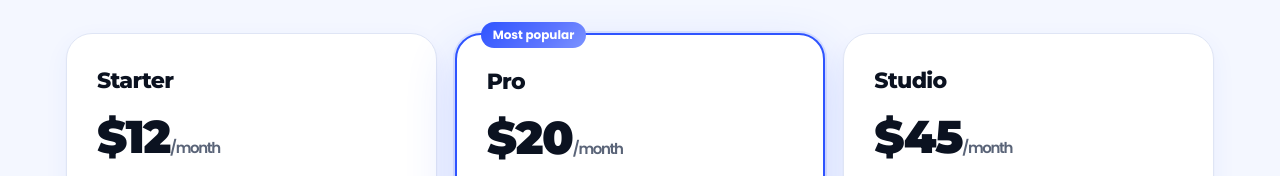
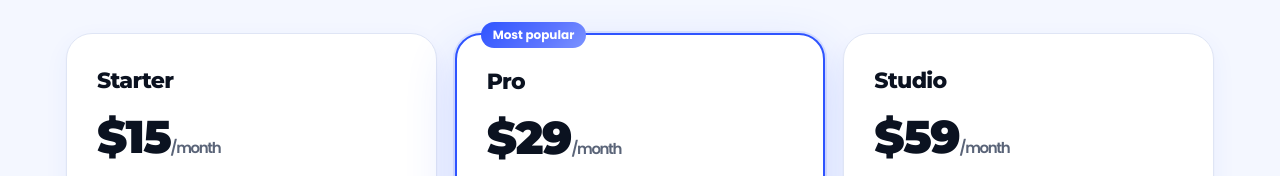
Before and after one commit to crewline10/viceai-site, a plain HTML site: page index.html in a window 1280 px wide. Shown: the part 2651-2827 px from the top of the page. Drawn offline with Linux system fonts and the light colour scheme.

Commit message:
Update website

```diff
--- a/index.html
+++ b/index.html
@@ -144,9 +144,9 @@ dialog .btn{width:100%;min-height:50px}.dx{float:right;background:none;border:0;
   <section class=sec id=pricing><div class=wrap>
     <h2 class=rv>Simple monthly plans</h2><p class=rv>Everything included. Cancel any time.</p>
     <div class=plans>
-      <div class="plan rv"><h3>Starter</h3><div class=price>$12<small>/month</small></div><ul><li>100 Shorts a month</li><li>1 computer</li><li>Captions, hooks, face tracking</li><li>YouTube scheduling</li></ul><button class=btn data-plan=starter>Choose Starter</button></div>
-      <div class="plan hot rv"><span class=tag>Most popular</span><h3>Pro</h3><div class=price>$20<small>/month</small></div><ul><li>250 Shorts a month</li><li>2 computers</li><li>Everything in Starter</li><li>Live hunt and Autopilot</li></ul><button class="btn p" data-plan=pro>Choose Pro</button></div>
-      <div class="plan rv"><h3>Studio</h3><div class=price>$45<small>/month</small></div><ul><li>600 Shorts a month</li><li>3 computers</li><li>Everything in Pro</li><li>For clip channels and teams</li></ul><button class=btn data-plan=studio>Choose Studio</button></div>
+      <div class="plan rv"><h3>Starter</h3><div class=price>$15<small>/month</small></div><ul><li>100 Shorts a month</li><li>1 computer</li><li>Captions, hooks, face tracking</li><li>YouTube scheduling</li></ul><button class=btn data-plan=starter>Choose Starter</button></div>
+      <div class="plan hot rv"><span class=tag>Most popular</span><h3>Pro</h3><div class=price>$29<small>/month</small></div><ul><li>250 Shorts a month</li><li>2 computers</li><li>Everything in Starter</li><li>Live hunt and Autopilot</li></ul><button class="btn p" data-plan=pro>Choose Pro</button></div>
+      <div class="plan rv"><h3>Studio</h3><div class=price>$59<small>/month</small></div><ul><li>600 Shorts a month</li><li>3 computers</li><li>Everything in Pro</li><li>For clip channels and teams</li></ul><button class=btn data-plan=studio>Choose Studio</button></div>
     </div>
   </div></section>
 
```
